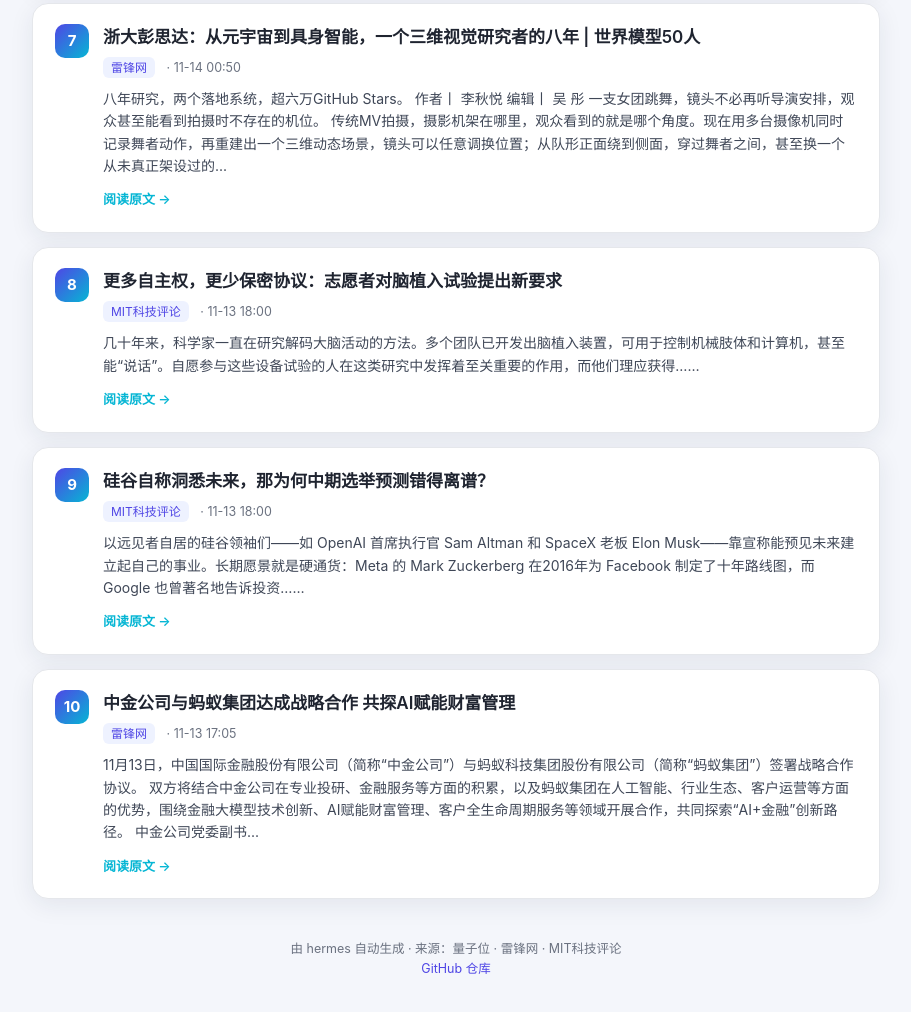
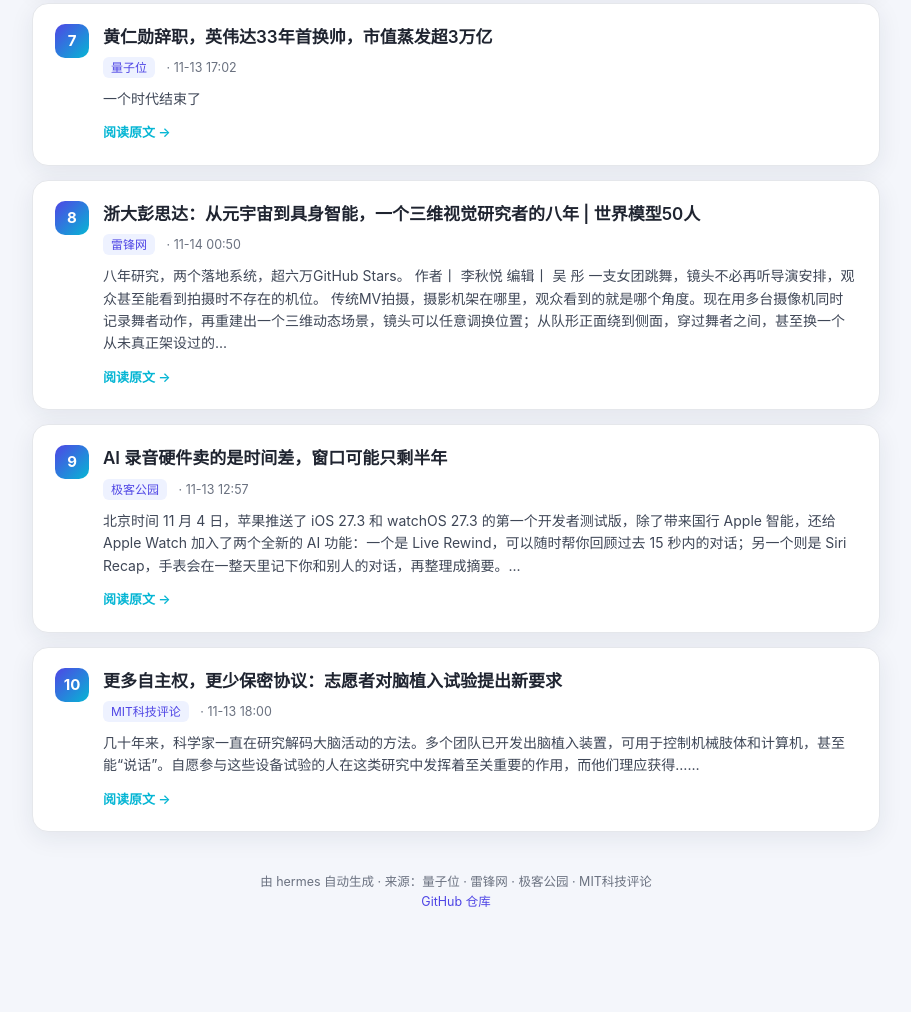
Before and after one commit to yangxe050102/hermes-ai-news, a plain HTML site: page docs/index.html in a window 1280 px wide. Shown: the part 1428-2440 px from the top of the page, without its empty margins (184-1095 px from the left). After the commit the page ends 2388 px from the top, so only its background shows below. Drawn offline with Linux system fonts and the light colour scheme.

Commit message:
Daily AI news briefing 2026-11-16

```diff
--- a/docs/index.html
+++ b/docs/index.html
@@ -4,7 +4,7 @@
 <meta charset="utf-8">
 <meta name="viewport" content="width=device-width, initial-scale=1">
 <meta name="color-scheme" content="light">
-<title>AI 热点日报 · 2026-11-15</title>
+<title>AI 热点日报 · 2026-11-16</title>
 <style>
 :root {
   --bg: #f4f6fb;
@@ -103,12 +103,12 @@ body {
   <div class="wrap">
     <header class="hero">
       <span class="tag">HERMES DAILY</span>
-      <h1>AI 热点日报 · 2026-11-15</h1>
+      <h1>AI 热点日报 · 2026-11-16</h1>
       <div class="sub">AI 领域热点聚合 · 全部内容已翻译为简体中文</div>
       <div class="stats">
         <div><div class="num">10</div><div class="lbl">今日精选</div></div>
-        <div><div class="num">3</div><div class="lbl">信息源</div></div>
-        <div><div class="num">2026-11-15</div><div class="lbl">日期</div></div>
+        <div><div class="num">4</div><div class="lbl">信息源</div></div>
+        <div><div class="num">2026-11-16</div><div class="lbl">日期</div></div>
       </div>
     </header>
 
@@ -183,6 +183,17 @@ body {
         <div class="card-top">
           <div class="rank">7</div>
           <div>
+            <a class="title" href="https://www.qbitai.com/2026/11/509995.html" target="_blank" rel="noopener">黄仁勋辞职，英伟达33年首换帅，市值蒸发超3万亿</a>
+            <div class="meta"><span class="badge">量子位</span> · 11-13 17:02</div>
+            <div class="summary">一个时代结束了</div>
+            <a class="read" href="https://www.qbitai.com/2026/11/509995.html" target="_blank" rel="noopener">阅读原文 →</a>
+          </div>
+        </div>
+      </article>
+      <article class="card">
+        <div class="card-top">
+          <div class="rank">8</div>
+          <div>
             <a class="title" href="https://www.leiphone.com/category/ai/lpK3LQWqmpZP8jcG.html" target="_blank" rel="noopener">浙大彭思达：从元宇宙到具身智能，一个三维视觉研究者的八年 | 世界模型50人</a>
             <div class="meta"><span class="badge">雷锋网</span> · 11-14 00:50</div>
             <div class="summary">八年研究，两个落地系统，超六万GitHub Stars。 作者丨 李秋悦 编辑丨 吴 彤 一支女团跳舞，镜头不必再听导演安排，观众甚至能看到拍摄时不存在的机位。 传统MV拍摄，摄影机架在哪里，观众看到的就是哪个角度。现在用多台摄像机同时记录舞者动作，再重建出一个三维动态场景，镜头可以任意调换位置；从队形正面绕到侧面，穿过舞者之间，甚至换一个从未真正架设过的...</div>
@@ -192,7 +203,18 @@ body {
       </article>
       <article class="card">
         <div class="card-top">
-          <div class="rank">8</div>
+          <div class="rank">9</div>
+          <div>
+            <a class="title" href="http://www.geekpark.net/news/373946" target="_blank" rel="noopener">AI 录音硬件卖的是时间差，窗口可能只剩半年</a>
+            <div class="meta"><span class="badge">极客公园</span> · 11-13 12:57</div>
+            <div class="summary">北京时间 11 月 4 日，苹果推送了 iOS 27.3 和 watchOS 27.3 的第一个开发者测试版，除了带来国行 Apple 智能，还给 Apple Watch 加入了两个全新的 AI 功能：一个是 Live Rewind，可以随时帮你回顾过去 15 秒内的对话；另一个则是 Siri Recap，手表会在一整天里记下你和别人的对话，再整理成摘要。...</div>
+            <a class="read" href="http://www.geekpark.net/news/373946" target="_blank" rel="noopener">阅读原文 →</a>
+          </div>
+        </div>
+      </article>
+      <article class="card">
+        <div class="card-top">
+          <div class="rank">10</div>
           <div>
             <a class="title" href="https://www.technologyreview.com/2026/11/13/1148474/more-autonomy-fewer-ndas-volunteers-have-new-requests-for-brain-implant-trials/" target="_blank" rel="noopener">更多自主权，更少保密协议：志愿者对脑植入试验提出新要求</a>
             <div class="meta"><span class="badge">MIT科技评论</span> · 11-13 18:00</div>
@@ -201,31 +223,9 @@ body {
           </div>
         </div>
       </article>
-      <article class="card">
-        <div class="card-top">
-          <div class="rank">9</div>
-          <div>
-            <a class="title" href="https://www.technologyreview.com/2026/11/13/1148498/silicon-valley-claims-to-know-the-future-so-why-did-it-get-the-midterms-so-wrong/" target="_blank" rel="noopener">硅谷自称洞悉未来，那为何中期选举预测错得离谱？</a>
-            <div class="meta"><span class="badge">MIT科技评论</span> · 11-13 18:00</div>
-            <div class="summary">以远见者自居的硅谷领袖们——如 OpenAI 首席执行官 Sam Altman 和 SpaceX 老板 Elon Musk——靠宣称能预见未来建立起自己的事业。长期愿景就是硬通货：Meta 的 Mark Zuckerberg 在2016年为 Facebook 制定了十年路线图，而 Google 也曾著名地告诉投资……</div>
-            <a class="read" href="https://www.technologyreview.com/2026/11/13/1148498/silicon-valley-claims-to-know-the-future-so-why-did-it-get-the-midterms-so-wrong/" target="_blank" rel="noopener">阅读原文 →</a>
-          </div>
-        </div>
-      </article>
-      <article class="card">
-        <div class="card-top">
-          <div class="rank">10</div>
-          <div>
-            <a class="title" href="https://www.leiphone.com/category/industrynews/U7WtbV9kyb90UuZ0.html" target="_blank" rel="noopener">中金公司与蚂蚁集团达成战略合作 共探AI赋能财富管理</a>
-            <div class="meta"><span class="badge">雷锋网</span> · 11-13 17:05</div>
-            <div class="summary">11月13日，中国国际金融股份有限公司（简称“中金公司”）与蚂蚁科技集团股份有限公司（简称“蚂蚁集团”）签署战略合作协议。 双方将结合中金公司在专业投研、金融服务等方面的积累，以及蚂蚁集团在人工智能、行业生态、客户运营等方面的优势，围绕金融大模型技术创新、AI赋能财富管理、客户全生命周期服务等领域开展合作，共同探索“AI+金融”创新路径。 中金公司党委副书...</div>
-            <a class="read" href="https://www.leiphone.com/category/industrynews/U7WtbV9kyb90UuZ0.html" target="_blank" rel="noopener">阅读原文 →</a>
-          </div>
-        </div>
-      </article>
 
     <footer class="footer">
-      由 hermes 自动生成 · 来源：量子位 · 雷锋网 · MIT科技评论<br>
+      由 hermes 自动生成 · 来源：量子位 · 雷锋网 · 极客公园 · MIT科技评论<br>
       <a href="https://github.com/yangxe050102/hermes-ai-news" target="_blank" rel="noopener">GitHub 仓库</a>
     </footer>
   </div>
```
